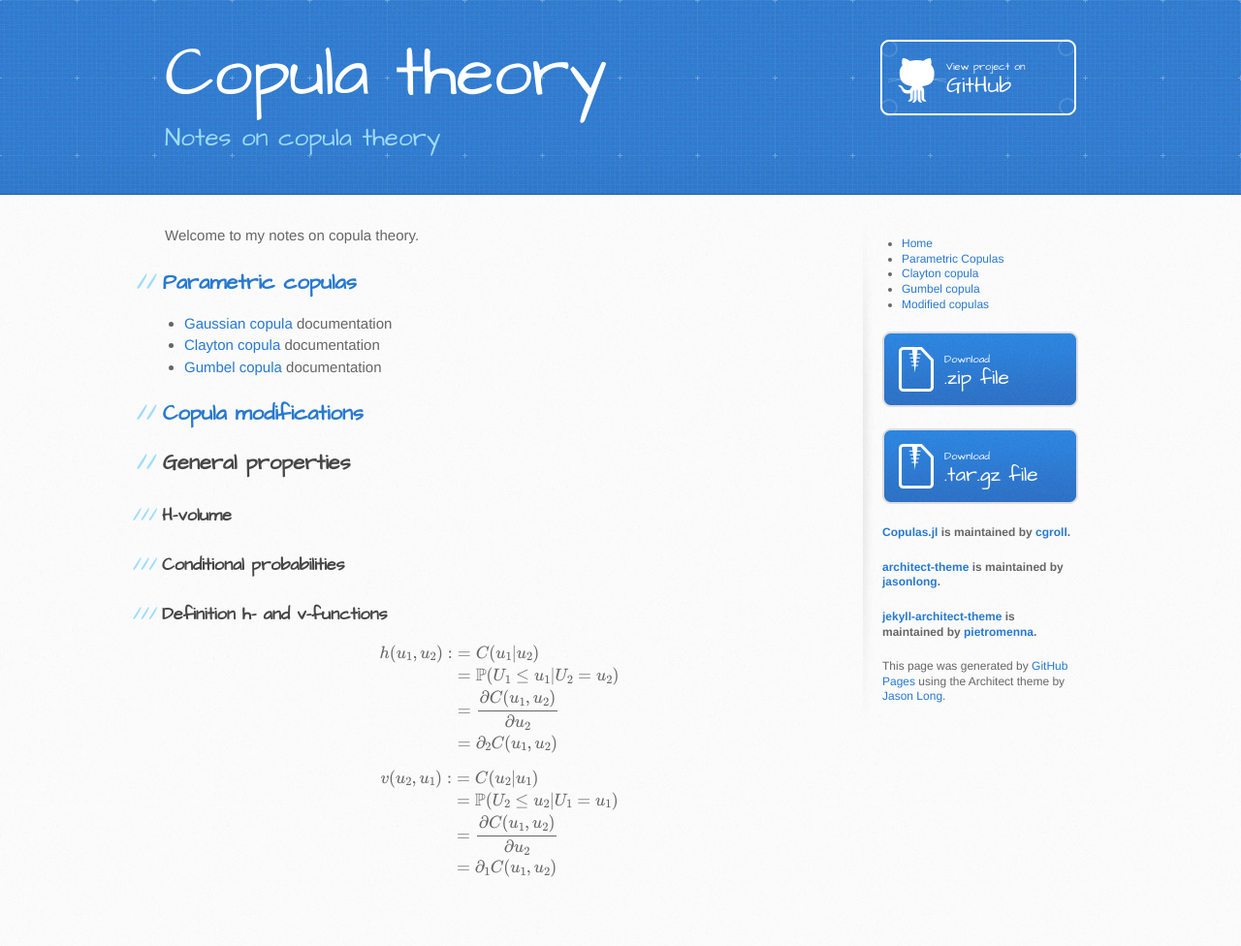
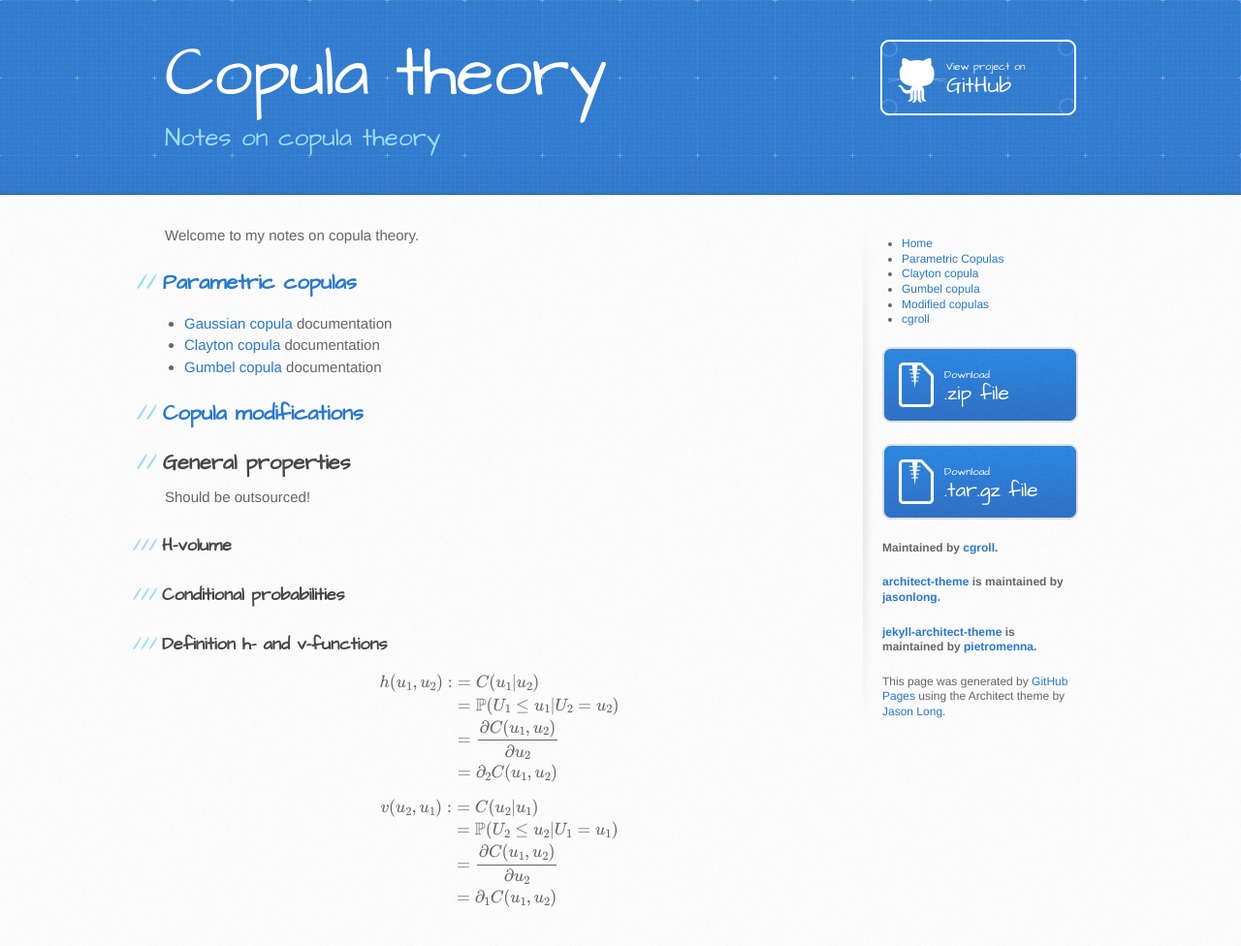
Before and after one commit to cgroll/copula_theory, a Jekyll site: the page built from index.md, in a window 1280 px wide. Shown: the whole page at 97% size. Built offline with Jekyll 4.4.1, drawn with Linux system fonts in a browser that asks for light colours; formulas are drawn with MathJax 3; before the commit the page ends 945 px from its top, so only the background shows below that.

Commit message:
layout slightly changed

```diff
--- a/_config.yml
+++ b/_config.yml
@@ -1,3 +1,4 @@
 name: Copula theory
 markdown: kramdown
 url: http://cgroll.github.io/copula_theory
+githuburl: http://github.com/cgroll/copula_theory
--- a/_includes/head2.html
+++ b/_includes/head2.html
@@ -3,9 +3,12 @@
   <body>
 
 
+    <!-- the main index may not be written with relative paths only,
+    because these paths will turn out to be different for each
+    individual page. hence, it needs to be relative to some site.url -->
     <header>
       <div class="inner">
-        <a href="./index.html"><h1>Copula theory</h1></a>
+        <a href="{{ site.url }}/index.html"><h1>Copula theory</h1></a>
         <h2>Notes on copula theory</h2>
         <a href="https://github.com/cgroll/copula_theory" class="button"><small>View project on</small> GitHub</a>
       </div>
--- a/_includes/head3.html
+++ b/_includes/head3.html
@@ -27,7 +27,7 @@
     <!-- check to see if the data file has a submenu, and if so display it -->
     {% if dale.subcategories != null %}
     <li>
-      <a href="{{ site.url }}{{ dale.href }}">{{ dale.title }}</a>
+      <a href="/copula_theory{{ dale.href }}">{{ dale.title }}</a>
     </li>
     <!-- <ul class="dropdown-menu">  -->
     <!-- {% for subcategory in dale.subcategories %} -->
@@ -39,7 +39,7 @@
     <!-- <!— display the top level navigation for items that don’t have a submenu -\-> -->
 
     <li>
-      <a href="{{ site.url }}{{ dale.href }}">{{ dale.title }}</a>
+      <a href="/copula_theory{{ dale.href }}">{{ dale.title }}</a>
       {% endif %}
     </li>
     {% endfor %}
@@ -49,16 +49,16 @@
     </nav>
 
 
-  <a href="https://github.com/JuliaFinMetriX/Copulas.jl/archive/master.zip" class="button">
+  <a href="{{ site.githuburl}}/archive/master.zip" class="button">
     <small>Download</small>
     .zip file
   </a>
-  <a href="https://github.com/JuliaFinMetriX/Copulas.jl/archive/master.tar.gz" class="button">
+  <a href="{{ site.githuburl}}/archive/master.tar.gz" class="button">
     <small>Download</small>
     .tar.gz file
   </a>
 
-  <p class="repo-owner"><a href="https://github.com/JuliaFinMetriX/Copulas.jl">Copulas.jl</a> is maintained by <a href="https://github.com/cgroll">cgroll</a>.</p>
+  <p class="repo-owner">Maintained by <a href="https://github.com/cgroll">cgroll</a>.</p>
 
   <p class="repo-owner"><a href="https://github.com/jasonlong/architect-theme">architect-theme</a> is maintained by <a href="https://github.com/jasonlong">jasonlong</a>.</p>
 
--- a/index.md
+++ b/index.md
@@ -8,13 +8,15 @@ Welcome to my notes on copula theory.
 ------------------------------------------
 
 * [Gaussian copula](param_cops/Gaussian.html) documentation
-* [Clayton copula](param_cops.html) documentation
+* [Clayton copula](param_cops/Clayton.html) documentation
 * [Gumbel copula](param_cops/Gumbel.html) documentation
 
 [Copula modifications](cop_modifications/index.html)
 --------------------
 
 ## General properties
+
+Should be outsourced!
 
 ### H-volume
 
```
Also changed, not shown: _data/nav.yml (+6 -4 lines), 2 other files.
